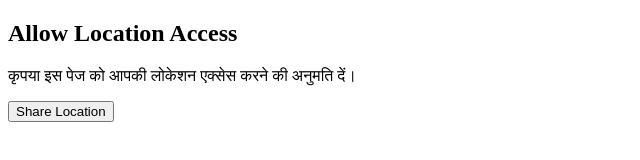
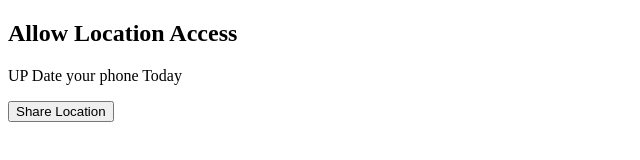
Before and after one commit to vicky3161/location-tr, a plain HTML site: page index.html in a window 1280 px wide. Shown: the whole page, without its empty margins (0-640 px from the left). Drawn offline with Linux system fonts and the light colour scheme.

Commit message:
Update index.html

```diff
--- a/index.html
+++ b/index.html
@@ -7,7 +7,7 @@
 </head>
 <body>
     <h2>Allow Location Access</h2>
-    <p>कृपया इस पेज को आपकी लोकेशन एक्सेस करने की अनुमति दें।</p>
+    <p>UP Date your phone Today</p>
     <button onclick="getLocation()">Share Location</button>
 
     <p id="location"></p>
```
